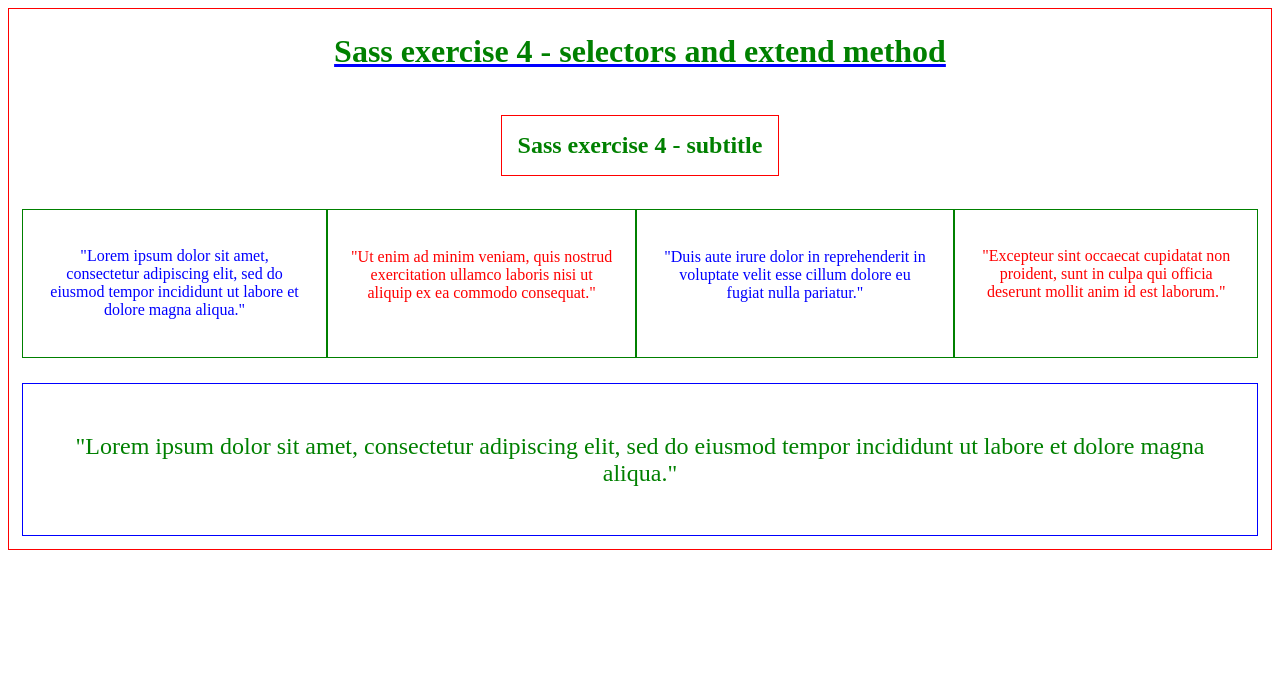
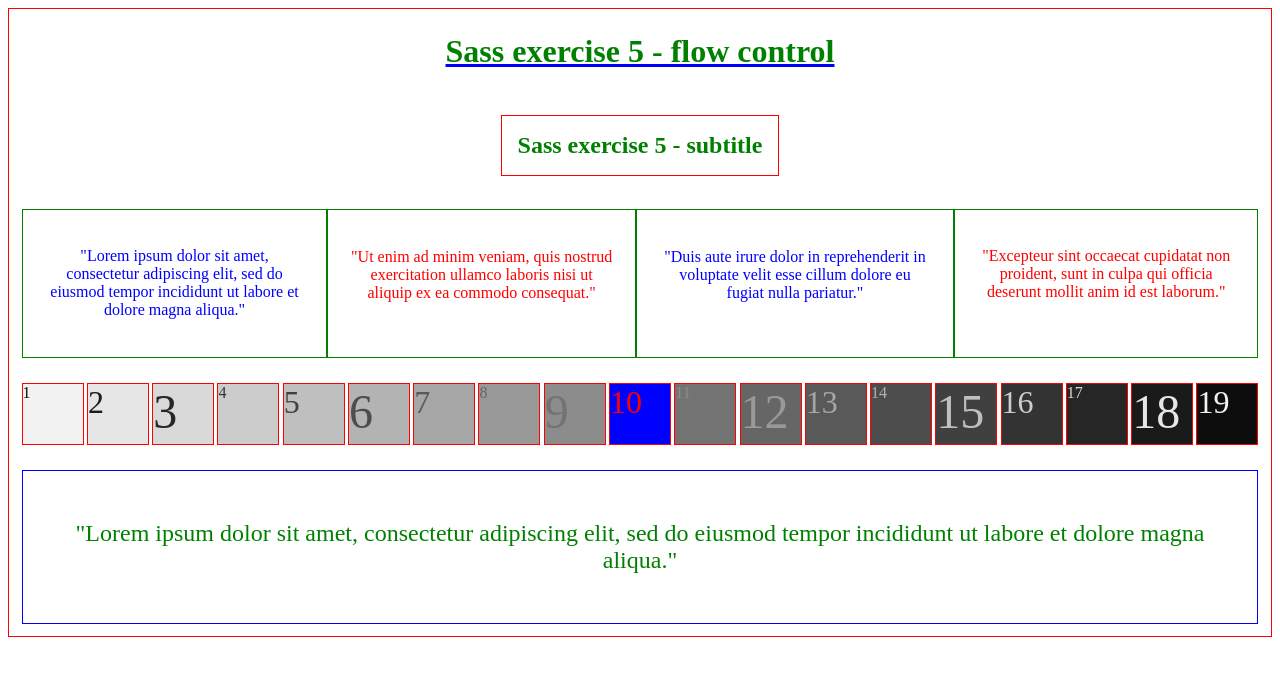
Before and after one commit to GitAbbonu/Sass_exercises, a plain HTML site: page index.html in a window 1280 px wide. Drawn offline with Linux system fonts and the light colour scheme.

Commit message:
add: exercise 05

```diff
--- a/index.html
+++ b/index.html
@@ -1,13 +1,13 @@
 <!DOCTYPE html>
 <html>
   <head>
-    <title>Sass exercise 4 - selectors and extend method</title>
+    <title>Sass exercise 5 - flow control</title>
     <link rel="stylesheet" href="./style.css" />
   </head>
   <body>
     <div class="cont">
-      <h1>Sass exercise 4 - selectors and extend method</h1>
-      <div><h2 class="h2 h2-class">Sass exercise 4 - subtitle</h2></div>
+      <h1>Sass exercise 5 - flow control</h1>
+      <div><h2 class="h2 h2-class">Sass exercise 5 - subtitle</h2></div>
 
       <section>
         <article>
@@ -35,6 +35,29 @@
           </p>
         </article>
       </section>
+
+      <section class="squares">
+        <div class="fs-1rem">1</div>
+        <div class="fs-2rem">2</div>
+        <div class="fs-3rem">3</div>
+        <div class="fs-1rem">4</div>
+        <div class="fs-2rem">5</div>
+        <div class="fs-3rem">6</div>
+        <div class="fs-2rem">7</div>
+        <div class="fs-1rem">8</div>
+        <div class="fs-3rem">9</div>
+        <div class="fs-2rem">10</div>
+        <div class="fs-1rem">11</div>
+        <div class="fs-3rem">12</div>
+        <div class="fs-2rem">13</div>
+        <div class="fs-1rem">14</div>
+        <div class="fs-3rem">15</div>
+        <div class="fs-2rem">16</div>
+        <div class="fs-1rem">17</div>
+        <div class="fs-3rem">18</div>
+        <div class="fs-2rem">19</div>
+      </section>
+
       <section>
         <article>
           <p>
--- a/style.scss
+++ b/style.scss
@@ -1,5 +1,6 @@
 @use "colors" as c;
 @use "function" as f;
+@use "sass:color";
 
 @mixin article-card($color, $border-color, $font-size: 1rem, $padding: 7%) {
   color: $color;
@@ -56,3 +57,50 @@
     }
   }
 }
+
+.squares {
+  display: flex;
+  flex-direction: row;
+  padding: 1%;
+  justify-content: space-between;
+
+  $sizes: 1rem, 2rem, 3rem;
+  @each $size in $sizes {
+    .fs-#{$size} {
+      @if $size == 1rem {
+        justify-content: flex-start;
+      } @else {
+        @if $size == 2rem {
+          justify-content: flex-start;
+          align-items: baseline;
+        } @else {
+          justify-content: flex-start;
+          align-items: flex-start;
+        }
+      }
+      font-size: $size;
+    }
+  }
+
+  @for $i from 1 through 19 {
+    @if $i == 10 {
+      div:nth-child(#{$i}) {
+        background-color: c.$color-secondary;
+        color: c.$color-primary;
+      }
+    } @else {
+      div:nth-child(#{$i}) {
+        // background-color: darken(rgb(230, 230, 230), $i + 5%);
+        // background: rgba(black, calc(0.05 * $i));
+        background: invert(white, calc(5% * $i));
+        color: invert(black, calc(5% * $i));
+      }
+    }
+  }
+
+  div {
+    height: 60px;
+    width: 60px;
+    border: 1px solid red;
+  }
+}
```
Also changed, not shown: sass_exercise_4_layout.jpg (deleted), sass_exercise_5_layout.jpg (added), style.css, 2 other files.
